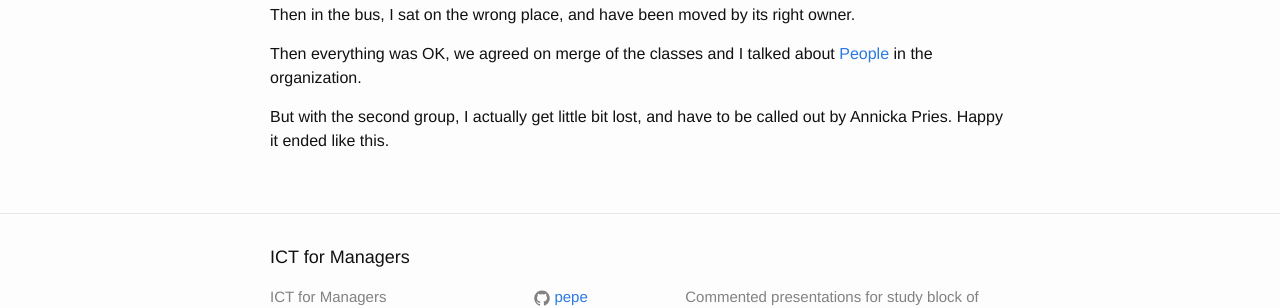
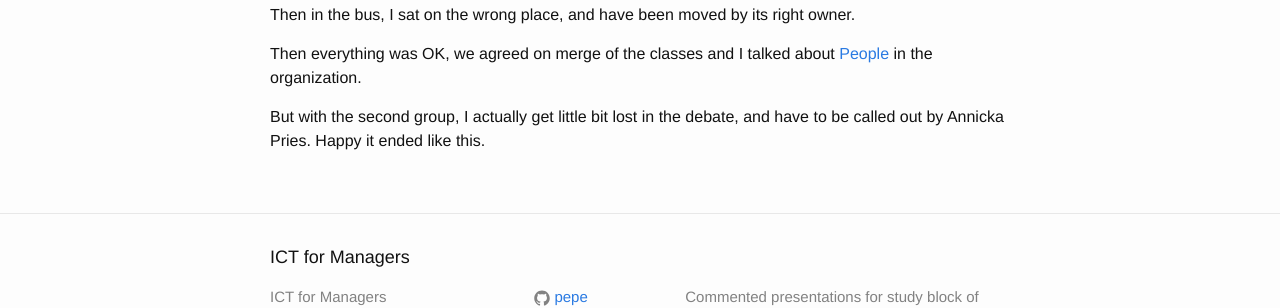
Before and after one commit to pepe/ictm, a Jekyll site: the page built from _posts/2015-12-16-dirty-mess.markdown, in a window 1280 px wide. Shown: the part 260-568 px from the top of the page. Built offline with Jekyll 4.4.1, drawn with Linux system fonts in a browser that asks for light colours.

Commit message:
Fix typo

```diff
--- a/_posts/2015-12-16-dirty-mess.markdown
+++ b/_posts/2015-12-16-dirty-mess.markdown
@@ -12,5 +12,5 @@ owner.
 Then everything was OK, we agreed on merge of the classes and I talked about
 [People](/assets/ICT-for-Managers-wednesday.pdf) in the organization.
 
-But with the second group, I actually get little bit lost, and have to be
-called out by Annicka Pries. Happy it ended like this.
+But with the second group, I actually get little bit lost in the debate, and
+have to be called out by Annicka Pries. Happy it ended like this.
```
